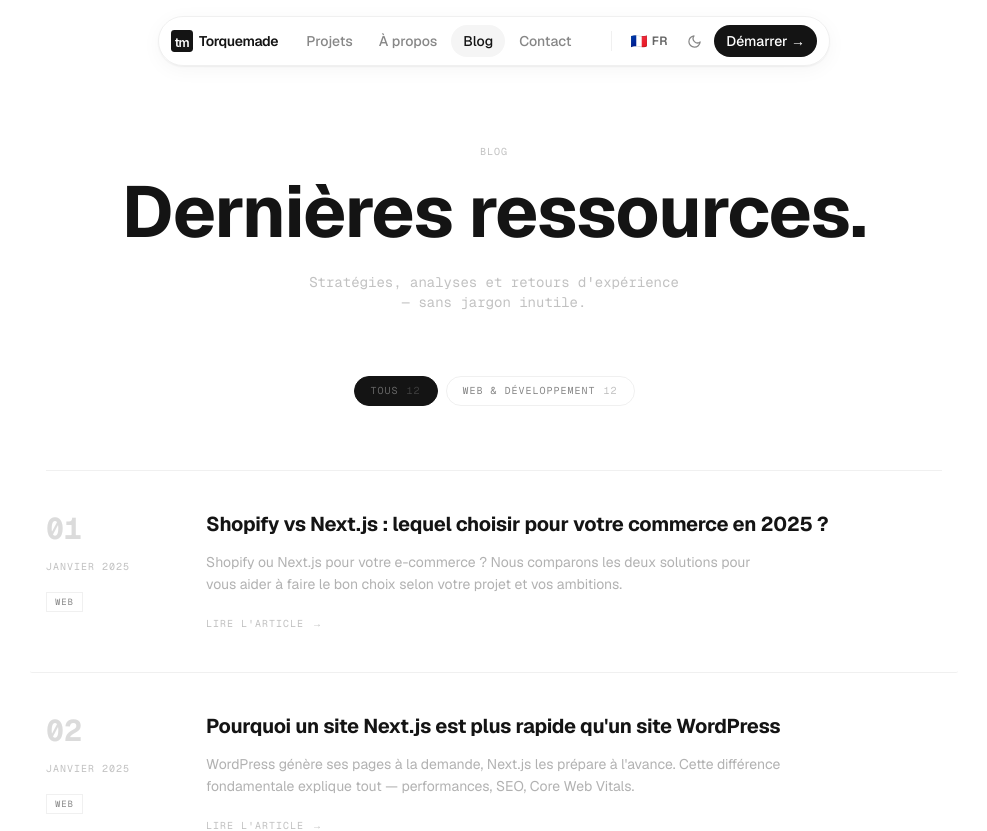
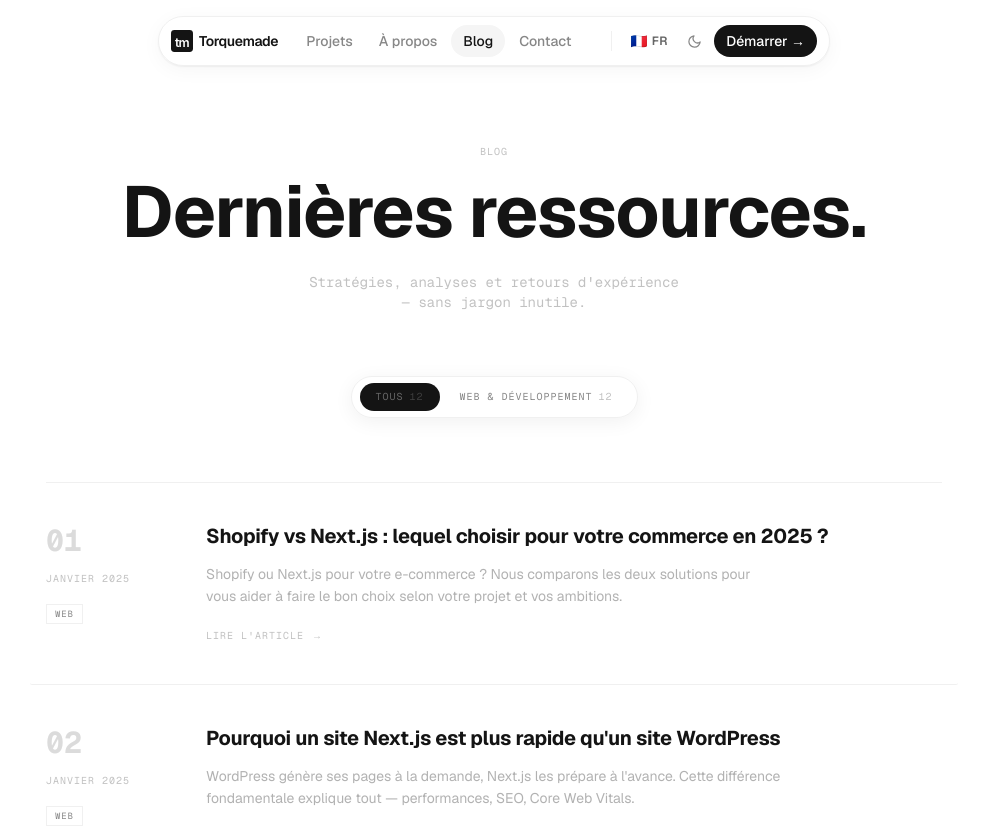
Before and after one commit to loanrmb/torquemade-v2, a Next.js app: page /blog in a window 1280 px wide. Shown: the top 831 px of the page, without its empty margins (146-1133 px from the left). Built offline with nearby package versions, Linux system fonts and the light colour scheme.

Commit message:
Update BlogList.tsx

```diff
--- a/components/blog/BlogList.tsx
+++ b/components/blog/BlogList.tsx
@@ -1,6 +1,6 @@
 'use client'
 
-import { useState } from 'react'
+import { useState, useRef } from 'react'
 import Link from 'next/link'
 import { posts } from '@/lib/blog'
 
@@ -9,6 +9,12 @@ const ALL = 'Tous'
 export function BlogList() {
   const categories = [ALL, ...Array.from(new Set(posts.map((p) => p.category)))]
   const [active, setActive] = useState(ALL)
+  const listRef = useRef<HTMLDivElement>(null)
+
+  function handleFilter(cat: string) {
+    setActive(cat)
+    listRef.current?.scrollIntoView({ behavior: 'smooth', block: 'start' })
+  }
 
   const filtered = active === ALL ? posts : posts.filter((p) => p.category === active)
 
@@ -16,30 +22,40 @@ export function BlogList() {
     <section className="px-6 pb-24 md:px-12 lg:px-24">
       <div className="mx-auto max-w-4xl">
 
-        {/* Filtres */}
-        <div className="flex flex-wrap justify-center gap-2 mb-16">
+        {/* ── FILTRES — pill flottant sticky (desktop + mobile) ── */}
+        <div className="sticky top-20 z-40 mb-16 flex justify-center">
+          <div
+            className="inline-flex items-center gap-1 rounded-full border px-2 py-1.5"
+            style={{
+              background: 'rgba(var(--nav-bg-raw, 255 255 255), 0.85)',
+              backdropFilter: 'blur(16px)',
+              WebkitBackdropFilter: 'blur(16px)',
+              borderColor: 'hsl(var(--border-subtle))',
+              boxShadow: '0 4px 20px rgba(0,0,0,0.06)',
+            }}
+          >
             {categories.map((cat) => {
               const count = cat === ALL ? posts.length : posts.filter((p) => p.category === cat).length
               return (
                 <button
                   key={cat}
-                onClick={() => setActive(cat)}
-                className="flex items-center gap-2 rounded-full border px-4 py-1.5 font-mono text-[10px] uppercase tracking-widest transition-colors duration-150"
+                  onClick={() => handleFilter(cat)}
+                  className="flex items-center gap-1.5 rounded-full px-4 py-1.5 font-mono text-[10px] uppercase tracking-widest transition-all duration-150 whitespace-nowrap"
                   style={{
                     background: active === cat ? 'hsl(var(--bg-inverse))' : 'transparent',
                     color: active === cat ? 'hsl(var(--text-inverse))' : 'hsl(var(--text-tertiary))',
-                  borderColor: active === cat ? 'hsl(var(--bg-inverse))' : 'hsl(var(--border-subtle))',
                   }}
                 >
                   {cat}
-                <span className="opacity-50">{count}</span>
+                  <span style={{ opacity: 0.5 }}>{count}</span>
                 </button>
               )
             })}
           </div>
+        </div>
 
-        {/* Liste d'articles */}
-        <div style={{ borderTop: '1px solid hsl(var(--border-subtle))' }}>
+        {/* ── LISTE D'ARTICLES ── */}
+        <div ref={listRef} style={{ borderTop: '1px solid hsl(var(--border-subtle))' }}>
           {filtered.length === 0 && (
             <p className="py-20 text-center font-mono text-sm opacity-40">
               Aucun article dans cette catégorie.
```
Lines whose indentation alone changed are shown as unchanged.
